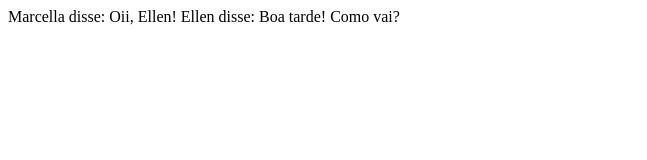
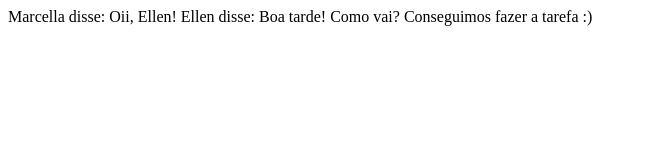
Before and after one commit to marcellasantoscruz/EngSoft, a plain HTML site: page index.html in a window 1280 px wide. Shown: the whole page, without its empty margins (0-647 px from the left). Drawn offline with Linux system fonts and the light colour scheme.

Commit message:
Acrescentando commit

```diff
--- a/index.html
+++ b/index.html
@@ -10,6 +10,8 @@
     Marcella disse:
       Oii, Ellen!
     Ellen disse:
-    Boa tarde! Como vai?
+      Boa tarde! Como vai?
+      Conseguimos fazer a tarefa :)
+
 </body>
 </html>
```
